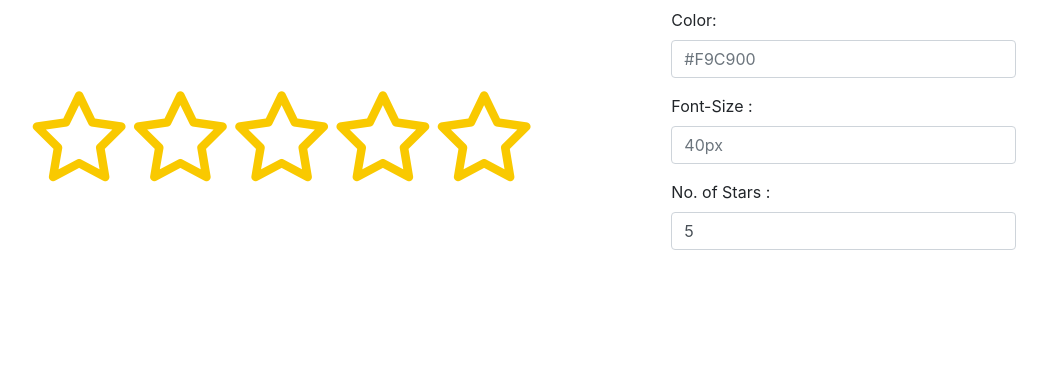
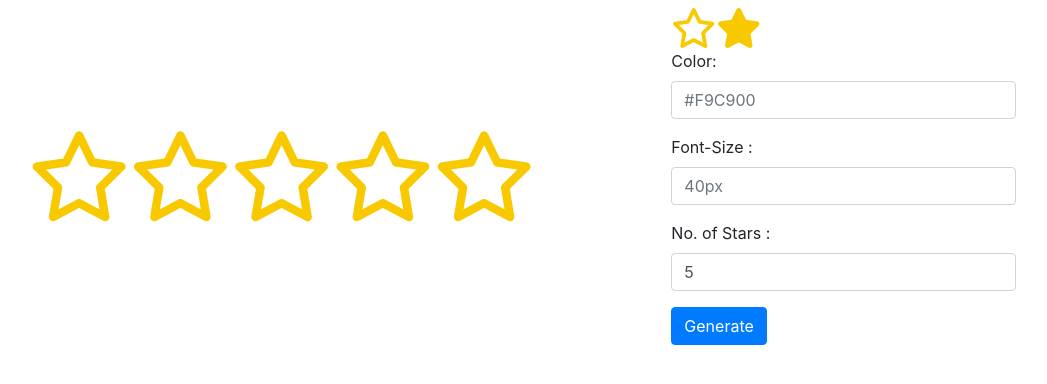
Before and after one commit to vatsacr/react-star-rating, a React (Create React App) app: page / in a window 1280 px wide. Shown: the top 384 px of the page, without its empty margins (171-1218 px from the left). Built offline with nearby package versions, Linux system fonts and the light colour scheme.

Commit message:
Added generate function to generate style on click

```diff
--- a/src/App.js
+++ b/src/App.js
@@ -25,6 +25,11 @@ class App extends React.Component {
   captureInput = (e) => {
     this.setState({ [e.target.name]: e.target.value });
   };
+  onSubmit = (styleObject) => {
+    let fontSize = styleObject.fontSize;
+    let colorCode = styleObject.colorCode;
+    this.setState({ fontSize: fontSize, colorCode: colorCode });
+  };
   setStars = (e) => {
     this.setState({
       stars: Array.from(
@@ -51,6 +56,7 @@ class App extends React.Component {
             </div>
             <div className="col-xl-4 col-lg-4 col-md-4 col-sm-4 col-12">
               <StyleCreator
+                onSubmit={this.onSubmit}
                 fontSize={this.state.fontSize}
                 colorCode={this.state.colorCode}
                 starLength={this.state.stars.length}
--- a/src/components/StyleCreator.js
+++ b/src/components/StyleCreator.js
@@ -1,9 +1,33 @@
 import React, { Component } from "react";
 
 export class StyleCreator extends Component {
+  styleAttributes = { fontSize: "40px", colorCode: "#F9C900" };
+  captureInput = (e) => {
+    this.styleAttributes[e.target.name] = e.target.value;
+  };
   render() {
     return (
-      <form>
+      <div>
+        <div
+          className="fa fa-star-o"
+          style={{
+            fontSize: this.styleAttributes.fontSize,
+            color: this.styleAttributes.colorCode,
+          }}
+        ></div>
+        <div
+          className="fa fa-star"
+          style={{
+            fontSize: this.styleAttributes.fontSize,
+            color: this.styleAttributes.colorCode,
+          }}
+        ></div>
+        <form
+          onSubmit={(e) => {
+            e.preventDefault();
+            this.props.onSubmit(this.styleAttributes);
+          }}
+        >
           <div className="form-group">
             <label htmlFor="colorCode">Color: </label>
             <input
@@ -13,7 +37,7 @@ export class StyleCreator extends Component {
               type="text"
               name="colorCode"
               onChange={(e) => {
-              if (e.target.value.length > 6) this.props.captureInput(e);
+                if (e.target.value.length > 6) this.captureInput(e);
               }}
             />
           </div>
@@ -26,7 +50,7 @@ export class StyleCreator extends Component {
               type="text"
               name="fontSize"
               onChange={(e) => {
-              if (e.target.value.includes("px")) this.props.captureInput(e);
+                if (e.target.value.includes("px")) this.captureInput(e);
               }}
             />
           </div>
@@ -45,7 +69,11 @@ export class StyleCreator extends Component {
               }}
             />
           </div>
+          <button type="submit" className="btn btn-primary">
+            Generate
+          </button>
         </form>
+      </div>
     );
   }
 }
```
Lines whose indentation alone changed are shown as unchanged.
